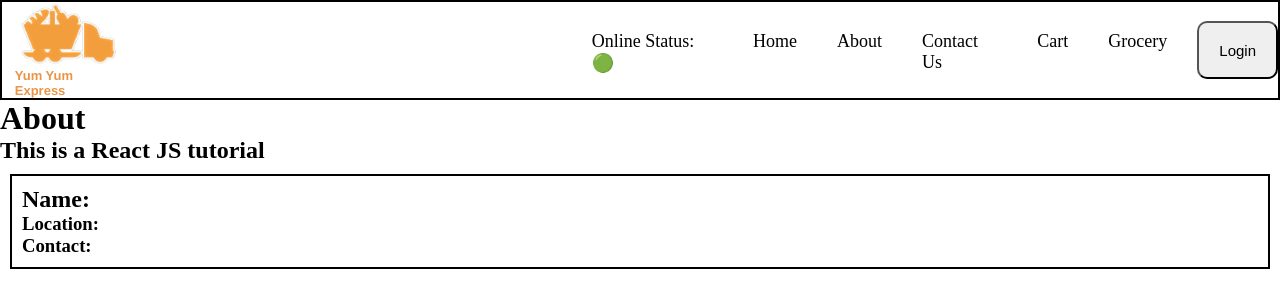
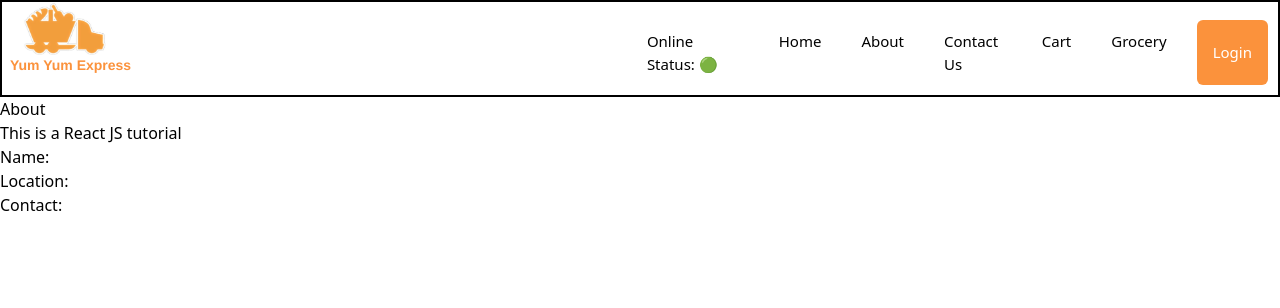
Before and after one commit to SumanBharati/ReactJS, a React (Vite) app: page /about in a window 1280 px wide. Shown: the top 308 px of the page. Built offline with nearby package versions, Linux system fonts and the light colour scheme; no server answers.

Commit message:
ReactJS-JoDikhtaHaiVoBiktaHai

```diff
--- a/package.json
+++ b/package.json
@@ -15,7 +15,9 @@
   "license": "ISC",
   "devDependencies": {
     "parcel": "^2.11.0",
-    "process": "^0.11.10"
+    "postcss": "^8.4.35",
+    "process": "^0.11.10",
+    "tailwindcss": "^3.4.1"
   },
   "dependencies": {
     "react": "^18.2.0",
--- a/src/components/Body.js
+++ b/src/components/Body.js
@@ -36,19 +36,19 @@ const Body = () => {
   return mainList.length === 0 ? (
     <Shimmer />
   ) : (
-    <div className="body">
-      <div className="search-filter-container">
-        <div className="search-bar">
+    <div className="body bg-gray-100">
+      <div className="flex items-center justify-between">
+        <div className="search m-4 p-4">
           <input
             type="text"
-            className="search-input"
+            className="border border-solid border-gray-600 rounded-sm"
             value={searchText}
             onChange={(e) => {
               setSearchText(e.target.value);
             }}
           />
           <button
-            className="search-btn"
+            className="px-3 py-1 bg-blue-400 rounded-lg ml-3 text-white"
             onClick={() => {
               console.log("Need to fix this searchBar");
               // const searchedList = mainList.filter((restaurant) => {
@@ -68,13 +68,13 @@ const Body = () => {
             Search
           </button>
         </div>
-        <div className="filter">
-          <button className="filter-btn" onClick={handleClick}>
+        <div className="filter m-4 p-4">
+          <button className="px-3 py-1 bg-gray-500 rounded-lg text-white" onClick={handleClick}>
             Top Rated Restaurants
           </button>
         </div>
       </div>
-      <div className="res-container">
+      <div className="res-container flex flex-wrap justify-start mx-4">
         {mainListCopy.map((restaurantData) => (
           <Link
             className="link"
--- a/src/components/Header.js
+++ b/src/components/Header.js
@@ -8,24 +8,24 @@ const Header = () => {
   const onlineStatus = useOnlineStatus();
 
   return (
-    <div className="header">
-      <div className="logo-container">
-        <img className="app-logo" src={logo} alt="food-app-logo" />
-        <h2 className="app-name">Yum Yum Express</h2>
+    <div className="flex border-2 border-black bg-white">
+      <div className="pl-2 bg-white">
+        <img className="w-1/5 pl-3" src={logo} alt="food-app-logo" />
+        <h2 className="m-0 bg-white font-customized text-orange-400 text-sm font-semibold">Yum Yum Express</h2>
       </div>
-      <div className="nav-item">
-        <ul>
-          <li>Online Status: {onlineStatus ? '🟢' : '🔴'}</li>
-          <li><Link className='link' to={"/"}>Home</Link></li>
-          <li><Link className='link' to={"/about"}>About</Link></li>
-          <li><Link className='link' to={"/contact"}>Contact Us</Link></li>
-          <li><Link className='link'>Cart</Link></li>
-          <li><Link className='link' to={"/grocery"}>Grocery</Link></li>
+      <div className="nav-item ml-28">
+        <ul className='flex bg-white text-[15px] list-none mt-2 pl-4'>
+          <li className='p-[10px] m-2.5 bg-white'>Online Status: {onlineStatus ? '🟢' : '🔴'}</li>
+          <li className='p-2.5 m-2.5 bg-white'><Link className='link' to={"/"}>Home</Link></li>
+          <li className='p-2.5 m-2.5 bg-white'><Link className='link' to={"/about"}>About</Link></li>
+          <li className='p-2.5 m-2.5 bg-white'><Link className='link' to={"/contact"}>Contact Us</Link></li>
+          <li className='p-2.5 m-2.5 bg-white'><Link className='link'>Cart</Link></li>
+          <li className='p-2.5 m-2.5 bg-white'><Link className='link' to={"/grocery"}>Grocery</Link></li>
           <button
             onClick={() => {
               btnName === "Login" ? setBtnName("Logout") : setBtnName("Login");
             }}
-            className="btn-name"
+            className='px-4 py-2 m-2.5 bg-orange-400 rounded-md text-white'
           >
             {btnName}
           </button>
--- a/src/components/RestaurantCard.js
+++ b/src/components/RestaurantCard.js
@@ -12,17 +12,17 @@ const RestaurantCard = (props) => {
   } = resData?.info;
 
   return (
-    <div className="res-card">
+    <div className="res-card m-[18px] p-[5px] w-[227px] rounded-lg hover:px-0 pt-0">
       <img
-        className="restaurant-image"
+        className="restaurant-image w-[280px] h-[180px] rounded-md"
         src={CDN_URL + cloudinaryImageId}
         alt="restaurant-image"
       />
-      <p className="res-name">{name.toUpperCase()}</p>
-      <p>{cuisines.join(", ")}</p>
-      <p>{avgRating} rating</p>
-      <p>{costForTwo}</p>
-      <p>ETA: {sla?.deliveryTime} minutes</p>
+      <p className="res-name font-customized text-base font-bold mt-2 ml-2.5 mr-[5px] text-gray-900">{name.toUpperCase()}</p>
+      <p className="ml-2.5 mr-[5px] font-medium text-gray-700">{cuisines.join(", ")}</p>
+      <p className="ml-2.5 mr-[5px] font-medium text-gray-700">{avgRating} rating</p>
+      <p className="ml-2.5 mr-[5px] font-medium text-gray-700">{costForTwo}</p>
+      <p className="ml-2.5 mr-[5px] font-medium text-gray-700">ETA: {sla?.deliveryTime} minutes</p>
     </div>
   );
 };
--- /dev/null
+++ b/tailwind.config.js
@@ -0,0 +1,13 @@
+/** @type {import('tailwindcss').Config} */
+module.exports = {
+  content: ["./src/**/*.{html,js,ts,jsx,tsx}",],
+  theme: {
+    extend: {},
+  },
+  plugins: [],
+  theme: {
+    fontFamily: {
+      'customized': 'scandia-gh, Helvetica, Arial, sans-serif'
+    }
+  }
+}
```
Also changed, not shown: index.css (+6 -2 lines), .postcssrc (added), 2 other files (tests, documents, lock files or other folders).
